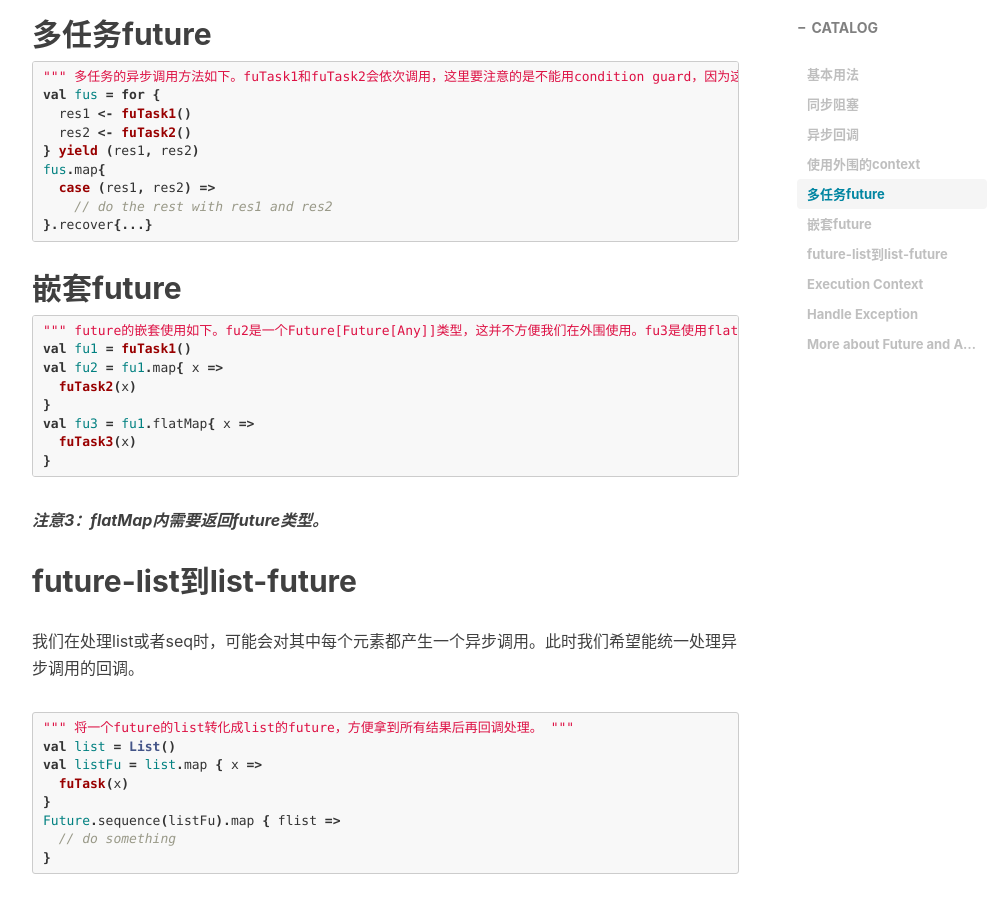
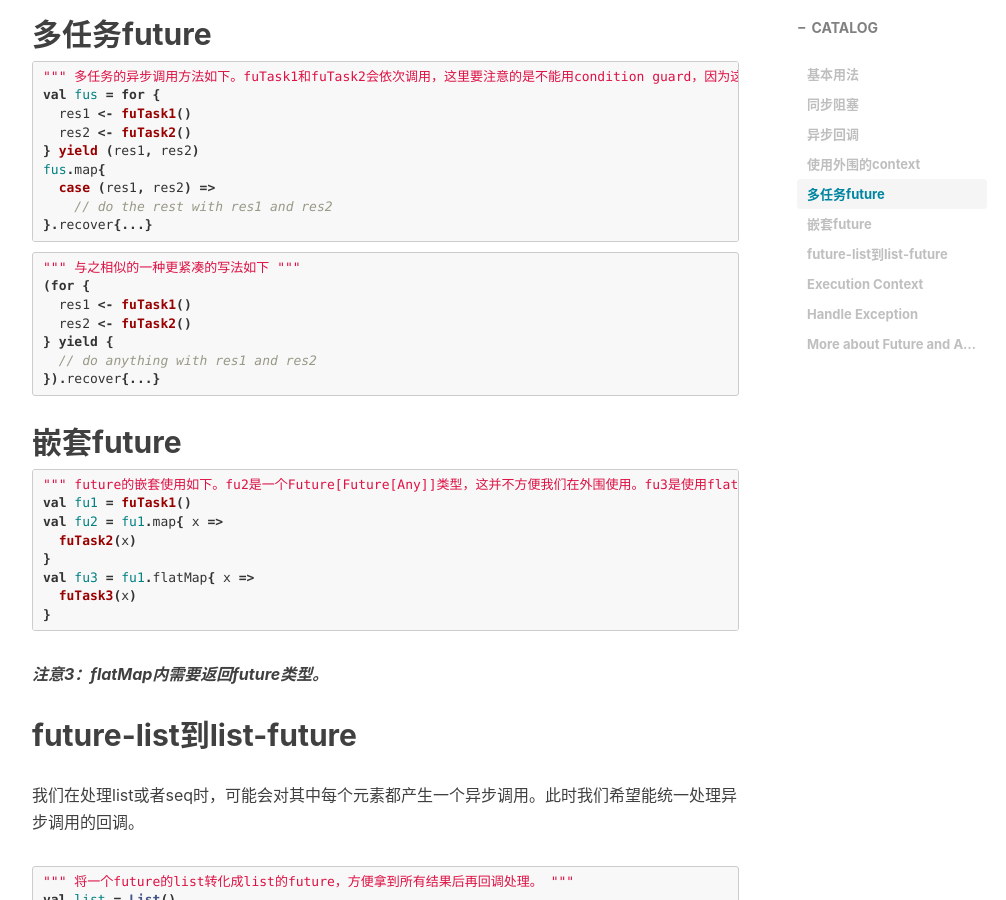
Before and after one commit to lanpay-lulu/lanpay-lulu.github.io, a Jekyll site: the page built from _posts/2016-08-10-Scala-Future.markdown, in a window 1280 px wide and 900 px high, scrolled down 1657 px. Shown: the whole window, without its empty margins (233-1239 px from the left). Built offline with Jekyll 4.4.1, drawn with Linux system fonts in a browser that asks for light colours; nearby versions of some CDN libraries; comment, search, counter and statistics services are not loaded.

Commit message:
modify future

````diff
--- a/_posts/2016-08-10-Scala-Future.markdown
+++ b/_posts/2016-08-10-Scala-Future.markdown
@@ -94,6 +94,19 @@ fus.map{
     // do the rest with res1 and res2
 }.recover{...}
 ```
+
+```scala
+"""
+与之相似的一种更紧凑的写法如下
+"""
+(for {
+  res1 <- fuTask1()
+  res2 <- fuTask2()
+} yield {
+  // do anything with res1 and res2
+}).recover{...}
+```
+
 
 ## 嵌套future
 
--- a/_posts/2016-10-15-Play-Injection.markdown
+++ b/_posts/2016-10-15-Play-Injection.markdown
@@ -80,6 +80,6 @@ class MyModule extends ScalaModule with AkkaGuiceSupport {
 }
 ```
 
-***注意：由于akka的actor的ref是不带泛型的，因此只能通过绑定名字来区分。***
+*** 注意：由于akka的actor的ref是不带泛型的，因此只能通过绑定名字来区分。***
 
-***注意2：在依赖关系中尽量做成树形结构，而不要产生circle，否则会报错 ***
+*** 注意2：在依赖关系中尽量做成树形结构，而不要产生circle，否则会报错。 ***
````
